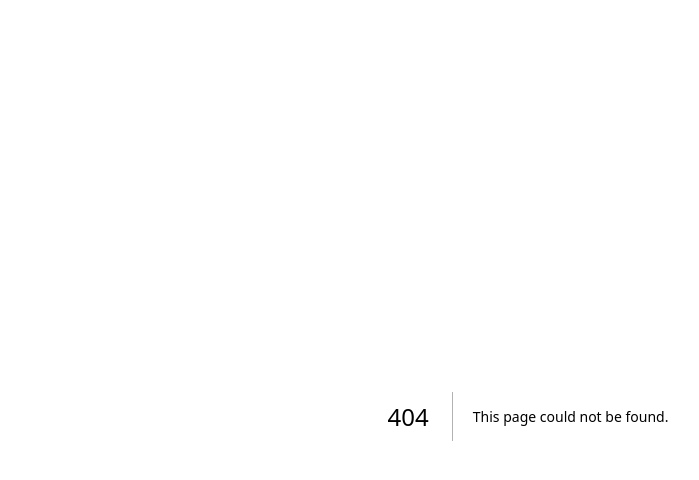
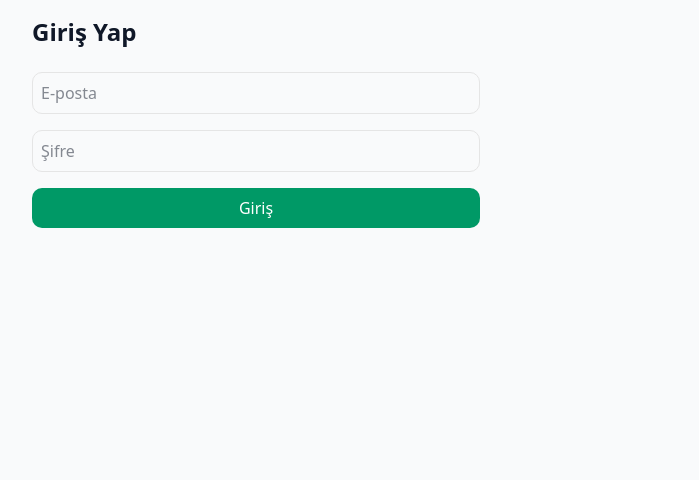
Before and after one commit to krtssgorkem-creator/v0-next-js-invoice-app, a Next.js app: page /login in a window 1280 px wide. Before the commit this address had no page. Shown: the top 480 px of the page, without its empty margins (112-811 px from the left). Built offline with nearby package versions, Linux system fonts and the light colour scheme.

Commit message:
Create page.tsx

```diff
--- /dev/null
+++ b/app/login/page.tsx
@@ -0,0 +1,40 @@
+// app/login/page.tsx
+"use client";
+import { useRouter } from "next/navigation";
+import { useState } from "react";
+
+export default function LoginPage() {
+  const router = useRouter();
+  const [email, setEmail] = useState("");
+  const [password, setPassword] = useState("");
+
+  function onSubmit(e: React.FormEvent) {
+    e.preventDefault();
+    if (!email) return alert("E-posta gerekli");
+    // Basit demo oturumu (localStorage)
+    localStorage.setItem("sgia_user", JSON.stringify({ email }));
+    router.push("/dashboard");
+  }
+
+  return (
+    <main className="max-w-md space-y-6">
+      <h1 className="text-2xl font-semibold">Giriş Yap</h1>
+      <form onSubmit={onSubmit} className="space-y-4">
+        <input
+          className="w-full rounded-lg border p-2"
+          placeholder="E-posta"
+          value={email}
+          onChange={(e) => setEmail(e.target.value)}
+        />
+        <input
+          className="w-full rounded-lg border p-2"
+          placeholder="Şifre"
+          type="password"
+          value={password}
+          onChange={(e) => setPassword(e.target.value)}
+        />
+        <button className="w-full rounded-lg bg-emerald-600 py-2 text-white">Giriş</button>
+      </form>
+    </main>
+  );
+}
```
